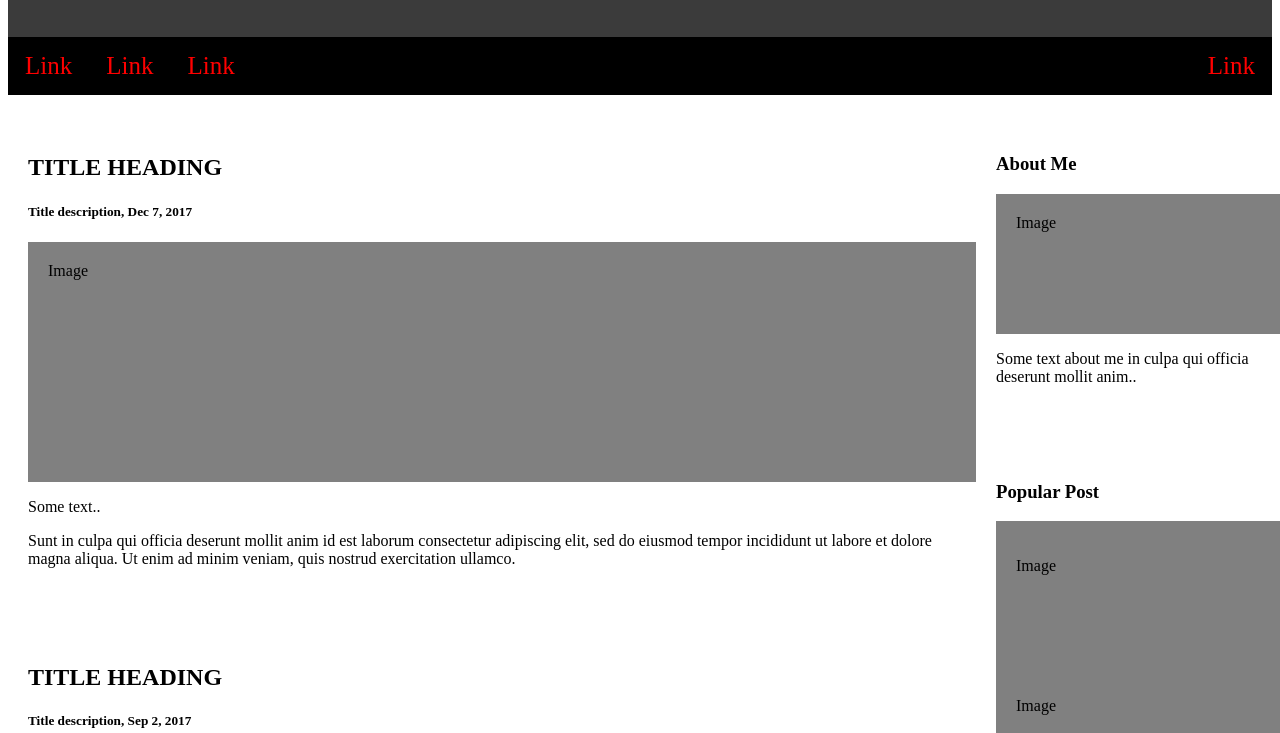
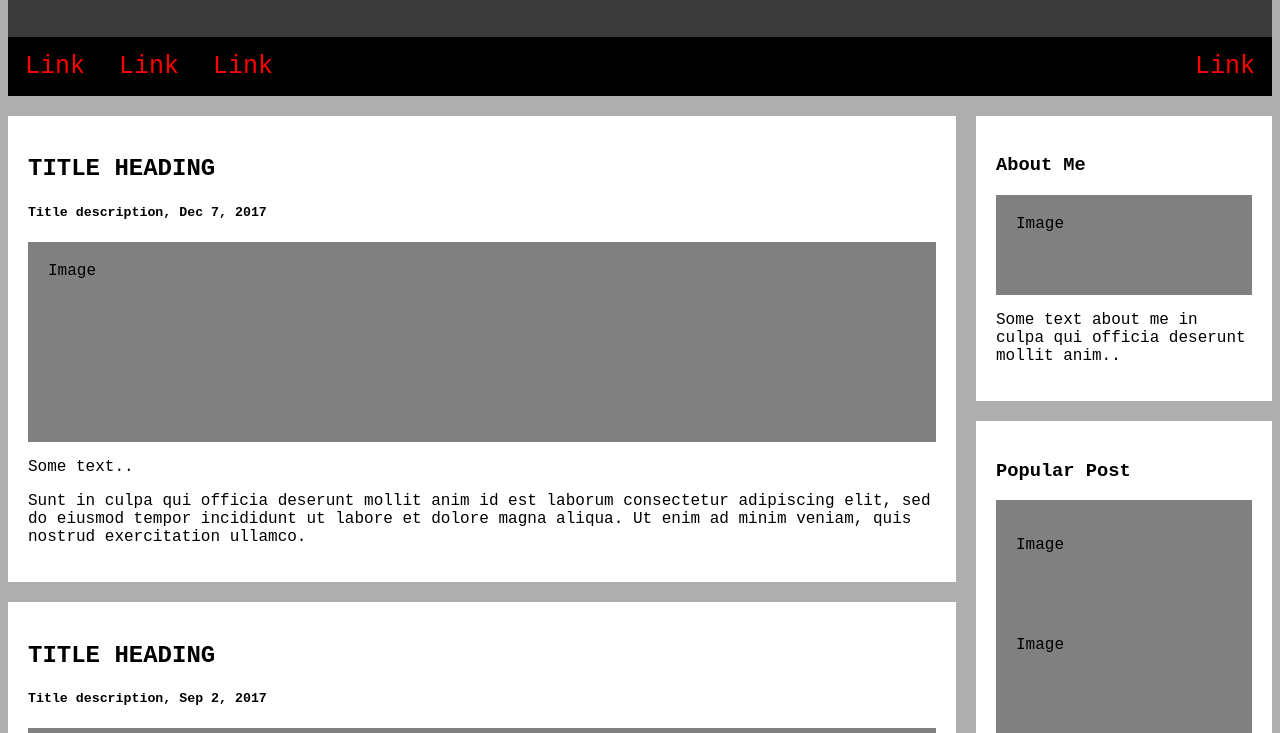
Before and after one commit to eric-kunin/front-end-exercises, a plain HTML site: page First CSS Website Layout/html/index.html in a window 1280 px wide. Shown: the part 115-848 px from the top of the page. Drawn offline with Linux system fonts and the light colour scheme; the site is published under a folder, as on GitHub Pages, so addresses that start at the root find nothing.

```diff
--- a/First CSS Website Layout/html/index.html
+++ b/First CSS Website Layout/html/index.html
@@ -3,7 +3,7 @@
   <head>
     <meta charset="UTF-8" />
     <meta name="viewport" content="width=device-width, initial-scale=1.0" />
-    <link rel="stylesheet" href="/css/styles.css" />
+    <link rel="stylesheet" href="../css/styles.css" />
     <title>First CSS Website Layout</title>
     <style>
       .header,
```
Also changed, not shown: First CSS Website Layout/img/8ca80caf79f66aec9302f392e259bdad.jpg (deleted).
